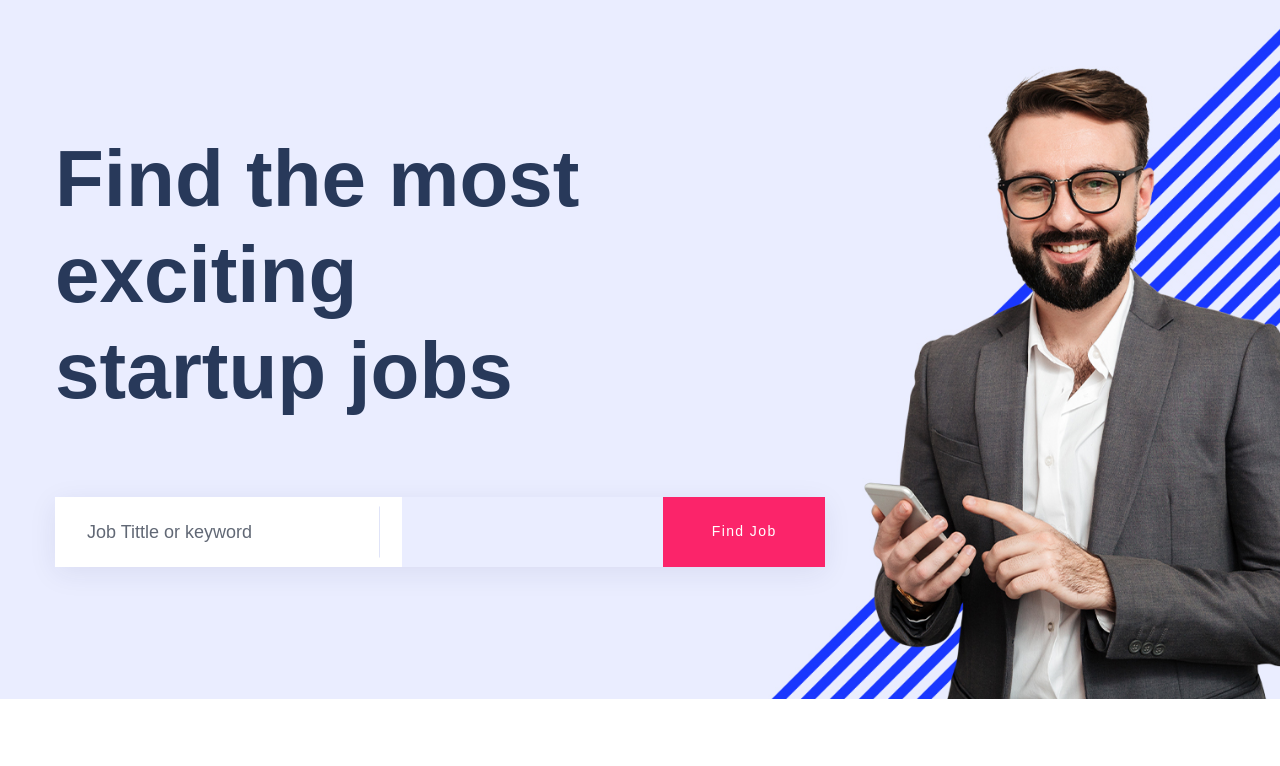
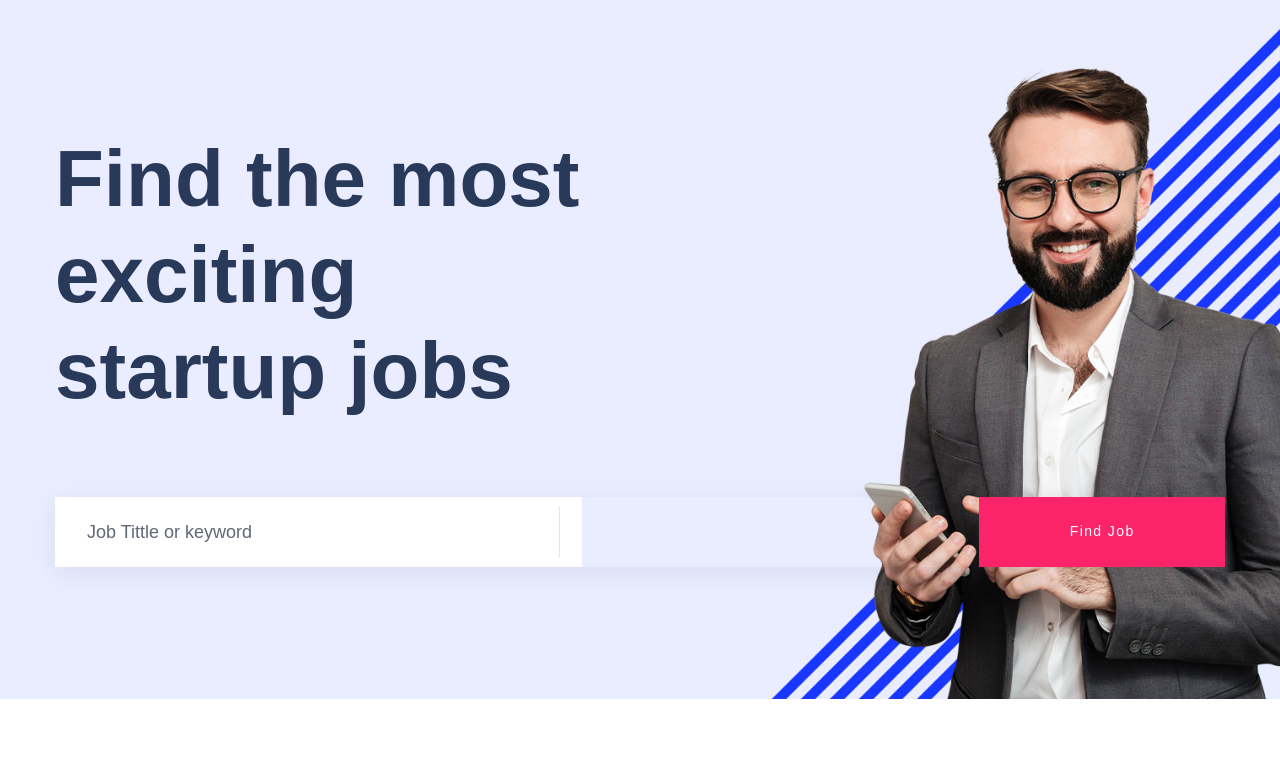
Before and after one commit to joshuazg/aws-live, a Flask app: page / in a window 1280 px wide. Shown: the top 766 px of the page. Run offline with Flask 3, Linux system fonts and the light colour scheme; data that the repository does not hold is empty; some libraries are stand-ins or nearby versions; some web fonts are replaced.

Commit message:
Update index.html

```diff
--- a/templates/index.html
+++ b/templates/index.html
@@ -48,7 +48,7 @@
                         </div>
                         <!-- Search Box -->
                         <div class="row">
-                            <div class="col-xl-8">
+                            <div class="col-xl-12">
                                 <!-- form -->
                                 <form action="#" class="search-box">
                                     <div class="input-form">
```
